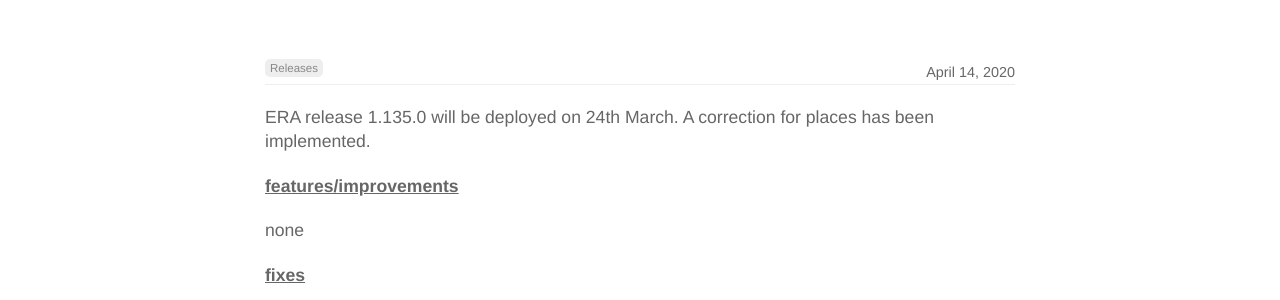
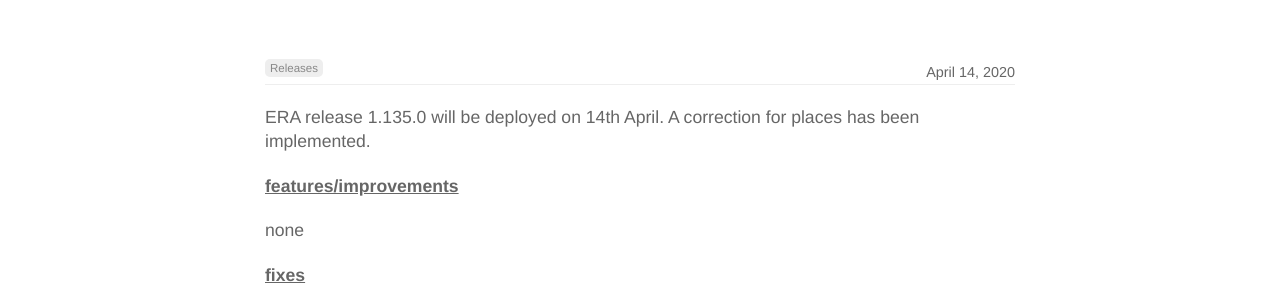
Before and after one commit to rail-europe/era-api, a Jekyll site: the page built from _posts/2020-04-14-release-1.135.0.md, in a window 1280 px wide. Shown: the part 218-518 px from the top of the page. Built offline with Jekyll 4.4.1, drawn with Linux system fonts in a browser that asks for light colours.

Commit message:
Releases Notes 144 149 150 and 151

```diff
--- a/_posts/2020-04-14-release-1.135.0.md
+++ b/_posts/2020-04-14-release-1.135.0.md
@@ -5,7 +5,7 @@
   - releases
 author_staff_member: Vianney
 ---
-ERA release 1.135.0 will be deployed on 24th March. A correction for places has been implemented.
+ERA release 1.135.0 will be deployed on 14th April. A correction for places has been implemented.
 
 <!--more-->
 
```
Also changed, not shown: _posts/2020-06-11-release-1.144.0.md (+1 -0 lines), _posts/2020-06-29-release-1.149.0.md (+1 -0 lines), _posts/2020-07-02-release-1.150.0.md (+1 -0 lines), _posts/2020-07-07-release-1.151.0.md (+1 -0 lines).
